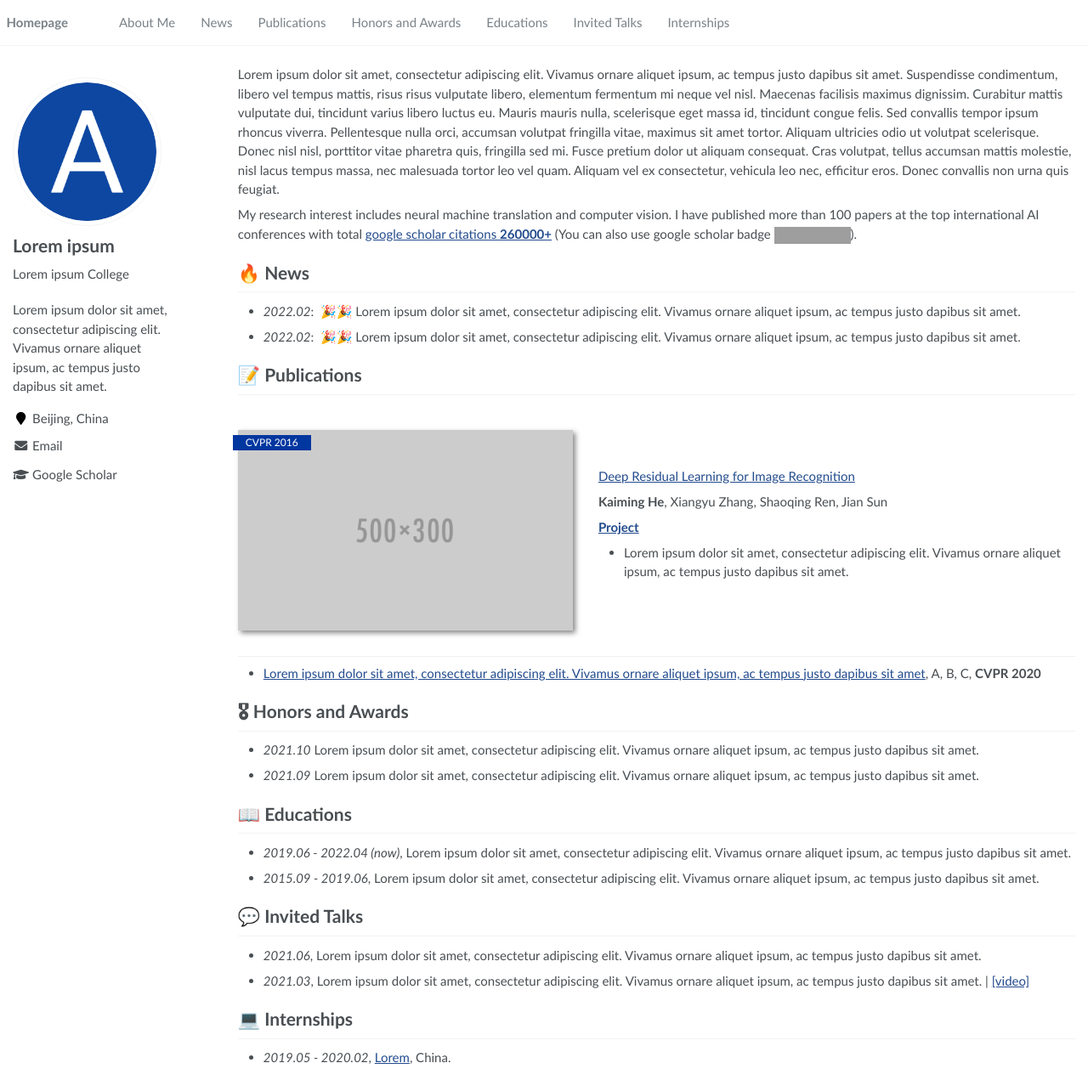
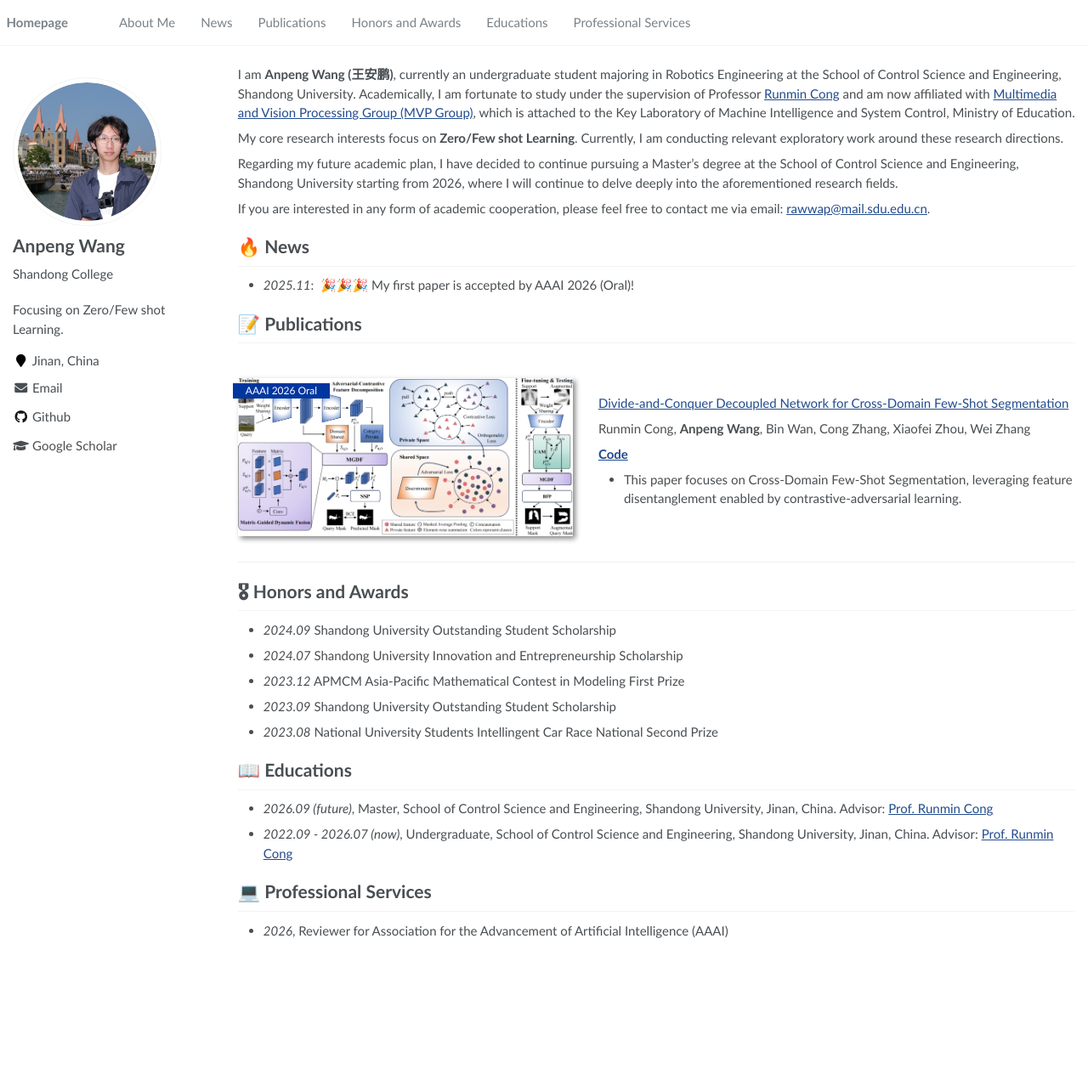
Before and after one commit to rawwap/rawwap.github.io, a Jekyll site: the page built from _pages/about.md, in a window 1280 px wide and 1271 px high. Shown: the whole window at 85% size. Built offline with Jekyll 4.4.1, drawn with Linux system fonts in a browser that asks for light colours; grey boxes are pictures that could not be loaded.

```diff
--- a/Gemfile
+++ b/Gemfile
@@ -23,5 +23,4 @@ group :jekyll_plugins do
   # gem "jekyll-archives"
   gem "jekyll-feed"
   gem 'jekyll-sitemap'
-  gem 'hawkins'
 end
--- a/_config.yml
+++ b/_config.yml
@@ -6,9 +6,9 @@
 # `jekyll serve`. If you change this file, please restart the server process.
 
 # Site Settings
-title                    : "Lorem ipsum"
-description              : "Lorem ipsum dolor sit amet, consectetur adipiscing elit. Vivamus ornare aliquet ipsum, ac tempus justo dapibus sit amet. "
-repository               : "RayeRen/acad-homepage.github.io"
+title                    : "Anpeng Wang (王安鹏)"
+description              : "Focusing on Zero/Few shot Learning."
+repository               : "rawwap/rawwap.github.io"
 google_scholar_stats_use_cdn : true
 
 # google analytics
@@ -21,14 +21,14 @@ baidu_site_verification  :  # get baidu_site_verification from https://ziyuan.ba
 
 # Site Author
 author:
-  name             : "Lorem ipsum"
-  avatar           : "images/android-chrome-512x512.png"
-  bio              : "Lorem ipsum College"
-  location         : "Beijing, China"
+  name             : "Anpeng Wang"
+  avatar           : "images/avatar.png"
+  bio              : "Shandong College"
+  location         : "Jinan, China"
   employer         :
   pubmed           :
-  googlescholar    : "https://scholar.google.com/citations?user=YOUR_GOOGLE_SCHOLAR_ID"
-  email            : "Lorem@ipsum.com"
+  googlescholar    : "https://scholar.google.com/citations?user=vJziAIUAAAAJ"
+  email            : "rawwap@mail.sdu.edu.cn"
   researchgate     :  # e.g., "https://www.researchgate.net/profile/yourprofile"
   uri              :
   bitbucket        :
@@ -37,7 +37,7 @@ author:
   flickr           :
   facebook         :
   foursquare       :
-  github           : # e.g., "github username"
+  github           : "rawwap"
   google_plus      :
   keybase          :
   instagram        :
--- a/_data/navigation.yml
+++ b/_data/navigation.yml
@@ -15,8 +15,8 @@ main:
   - title: "Educations"
     url: "/#-educations"
 
-  - title: "Invited Talks"
-    url: "/#-invited-talks"
+  - title: "Professional Services"
+    url: "/#-professional services"
 
-  - title: "Internships"
-    url: "/#-internships"
+  # - title: "Internships"
+  #   url: "/#-internships"
--- a/_pages/about.md
+++ b/_pages/about.md
@@ -17,42 +17,55 @@ redirect_from:
 
 <span class='anchor' id='about-me'></span>
 
-Lorem ipsum dolor sit amet, consectetur adipiscing elit. Vivamus ornare aliquet ipsum, ac tempus justo dapibus sit amet. Suspendisse condimentum, libero vel tempus mattis, risus risus vulputate libero, elementum fermentum mi neque vel nisl. Maecenas facilisis maximus dignissim. Curabitur mattis vulputate dui, tincidunt varius libero luctus eu. Mauris mauris nulla, scelerisque eget massa id, tincidunt congue felis. Sed convallis tempor ipsum rhoncus viverra. Pellentesque nulla orci, accumsan volutpat fringilla vitae, maximus sit amet tortor. Aliquam ultricies odio ut volutpat scelerisque. Donec nisl nisl, porttitor vitae pharetra quis, fringilla sed mi. Fusce pretium dolor ut aliquam consequat. Cras volutpat, tellus accumsan mattis molestie, nisl lacus tempus massa, nec malesuada tortor leo vel quam. Aliquam vel ex consectetur, vehicula leo nec, efficitur eros. Donec convallis non urna quis feugiat.
+I am **Anpeng Wang (王安鹏)**, currently an undergraduate student majoring in Robotics Engineering at the School of Control Science and Engineering, Shandong University. Academically, I am fortunate to study under the supervision of Professor [Runmin Cong](https://rmcong.github.io/) and am now affiliated with [Multimedia and Vision Processing Group (MVP Group)](https://rmcong.github.io/MVPLab.html), which is attached to the Key Laboratory of Machine Intelligence and System Control, Ministry of Education.
 
-My research interest includes neural machine translation and computer vision. I have published more than 100 papers at the top international AI conferences with total <a href='https://scholar.google.com/citations?user=DhtAFkwAAAAJ'>google scholar citations <strong><span id='total_cit'>260000+</span></strong></a> (You can also use google scholar badge <a href='https://scholar.google.com/citations?user=DhtAFkwAAAAJ'><img src="https://img.shields.io/endpoint?url={{ url | url_encode }}&logo=Google%20Scholar&labelColor=f6f6f6&color=9cf&style=flat&label=citations"></a>).
+My core research interests focus on **Zero/Few shot Learning**. Currently, I am conducting relevant exploratory work around these research directions.
+
+Regarding my future academic plan, I have decided to continue pursuing a Master's degree at the School of Control Science and Engineering, Shandong University starting from 2026, where I will continue to delve deeply into the aforementioned research fields.
+
+If you are interested in any form of academic cooperation, please feel free to contact me via email: [rawwap@mail.sdu.edu.cn](mailto:rawwap@mail.sdu.edu.cn).
+
+<!-- I have published more than 100 papers at the top international AI conferences with total <a href='https://scholar.google.com/citations?user=DhtAFkwAAAAJ'>google scholar citations <strong><span id='total_cit'>260000+</span></strong></a> (You can also use google scholar badge <a href='https://scholar.google.com/citations?user=DhtAFkwAAAAJ'><img src="https://img.shields.io/endpoint?url={{ url | url_encode }}&logo=Google%20Scholar&labelColor=f6f6f6&color=9cf&style=flat&label=citations"></a>). -->
 
 
 # 🔥 News
-- *2022.02*: &nbsp;🎉🎉 Lorem ipsum dolor sit amet, consectetur adipiscing elit. Vivamus ornare aliquet ipsum, ac tempus justo dapibus sit amet.
-- *2022.02*: &nbsp;🎉🎉 Lorem ipsum dolor sit amet, consectetur adipiscing elit. Vivamus ornare aliquet ipsum, ac tempus justo dapibus sit amet.
+- *2025.11*: &nbsp;🎉🎉🎉 My first paper is accepted by AAAI 2026 (Oral)!
+<!-- - *2022.02*: &nbsp;🎉🎉 Lorem ipsum dolor sit amet, consectetur adipiscing elit. Vivamus ornare aliquet ipsum, ac tempus justo dapibus sit amet. -->
 
 # 📝 Publications
 
-<div class='paper-box'><div class='paper-box-image'><div><div class="badge">CVPR 2016</div><img src='images/500x300.png' alt="sym" width="100%"></div></div>
+<div class='paper-box'><div class='paper-box-image'><div><div class="badge">AAAI 2026 Oral</div><img src='images/DCDNet4CDFSS.png' alt="sym" width="100%"></div></div>
 <div class='paper-box-text' markdown="1">
 
-[Deep Residual Learning for Image Recognition](https://openaccess.thecvf.com/content_cvpr_2016/papers/He_Deep_Residual_Learning_CVPR_2016_paper.pdf)
+[Divide-and-Conquer Decoupled Network for Cross-Domain Few-Shot Segmentation](https://arxiv.org/abs/2511.07798)
 
-**Kaiming He**, Xiangyu Zhang, Shaoqing Ren, Jian Sun
+Runmin Cong, **Anpeng Wang**, Bin Wan, Cong Zhang, Xiaofei Zhou, Wei Zhang
 
-[**Project**](https://scholar.google.com/citations?view_op=view_citation&hl=zh-CN&user=DhtAFkwAAAAJ&citation_for_view=DhtAFkwAAAAJ:ALROH1vI_8AC) <strong><span class='show_paper_citations' data='DhtAFkwAAAAJ:ALROH1vI_8AC'></span></strong>
-- Lorem ipsum dolor sit amet, consectetur adipiscing elit. Vivamus ornare aliquet ipsum, ac tempus justo dapibus sit amet.
+<!-- [**Project**](https://scholar.google.com/citations?view_op=view_citation&hl=zh-CN&user=DhtAFkwAAAAJ&citation_for_view=DhtAFkwAAAAJ:ALROH1vI_8AC) <strong><span class='show_paper_citations' data='DhtAFkwAAAAJ:ALROH1vI_8AC'></span></strong> -->
+[**Code**](https://github.com/rawwap/DCDNet)
+- This paper focuses on Cross-Domain Few-Shot Segmentation, leveraging feature disentanglement enabled by contrastive-adversarial learning.
 </div>
 </div>
 
-- [Lorem ipsum dolor sit amet, consectetur adipiscing elit. Vivamus ornare aliquet ipsum, ac tempus justo dapibus sit amet](https://github.com), A, B, C, **CVPR 2020**
+<!-- - [Lorem ipsum dolor sit amet, consectetur adipiscing elit. Vivamus ornare aliquet ipsum, ac tempus justo dapibus sit amet](https://github.com), A, B, C, **CVPR 2020** -->
 
 # 🎖 Honors and Awards
-- *2021.10* Lorem ipsum dolor sit amet, consectetur adipiscing elit. Vivamus ornare aliquet ipsum, ac tempus justo dapibus sit amet.
-- *2021.09* Lorem ipsum dolor sit amet, consectetur adipiscing elit. Vivamus ornare aliquet ipsum, ac tempus justo dapibus sit amet.
+- *2024.09* Shandong University Outstanding Student Scholarship
+- *2024.07* Shandong University Innovation and Entrepreneurship Scholarship
+- *2023.12* APMCM Asia-Pacific Mathematical Contest in Modeling First Prize
+- *2023.09* Shandong University Outstanding Student Scholarship
+- *2023.08* National University Students Intellingent Car Race National Second Prize
 
 # 📖 Educations
-- *2019.06 - 2022.04 (now)*, Lorem ipsum dolor sit amet, consectetur adipiscing elit. Vivamus ornare aliquet ipsum, ac tempus justo dapibus sit amet.
-- *2015.09 - 2019.06*, Lorem ipsum dolor sit amet, consectetur adipiscing elit. Vivamus ornare aliquet ipsum, ac tempus justo dapibus sit amet.
+- *2026.09 (future)*, Master, School of Control Science and Engineering, Shandong University, Jinan, China. Advisor: [Prof. Runmin Cong](https://rmcong.github.io/)
+- *2022.09 - 2026.07 (now)*, Undergraduate, School of Control Science and Engineering, Shandong University, Jinan, China. Advisor: [Prof. Runmin Cong](https://rmcong.github.io/)
 
-# 💬 Invited Talks
+# 💻 Professional Services
+- *2026*, Reviewer for Association for the Advancement of Artificial Intelligence (AAAI)
+
+<!-- # 💬 Invited Talks
 - *2021.06*, Lorem ipsum dolor sit amet, consectetur adipiscing elit. Vivamus ornare aliquet ipsum, ac tempus justo dapibus sit amet.
 - *2021.03*, Lorem ipsum dolor sit amet, consectetur adipiscing elit. Vivamus ornare aliquet ipsum, ac tempus justo dapibus sit amet.  \| [\[video\]](https://github.com/)
 
 # 💻 Internships
-- *2019.05 - 2020.02*, [Lorem](https://github.com/), China.
+- *2019.05 - 2020.02*, [Lorem](https://github.com/), China. -->
```
Also changed, not shown: README.md (+5 -24 lines), netlify.toml (added, +12 -0 lines), Gemfile.lock, images/500x300.png (deleted), images/DCDNet4CDFSS.png (added), images/android-chrome-192x192.png, images/android-chrome-512x512.png, images/apple-touch-icon.png, images/avatar.png (added), images/favicon-16x16.png, images/favicon-32x32.png, images/favicon.ico, 3 other files.
